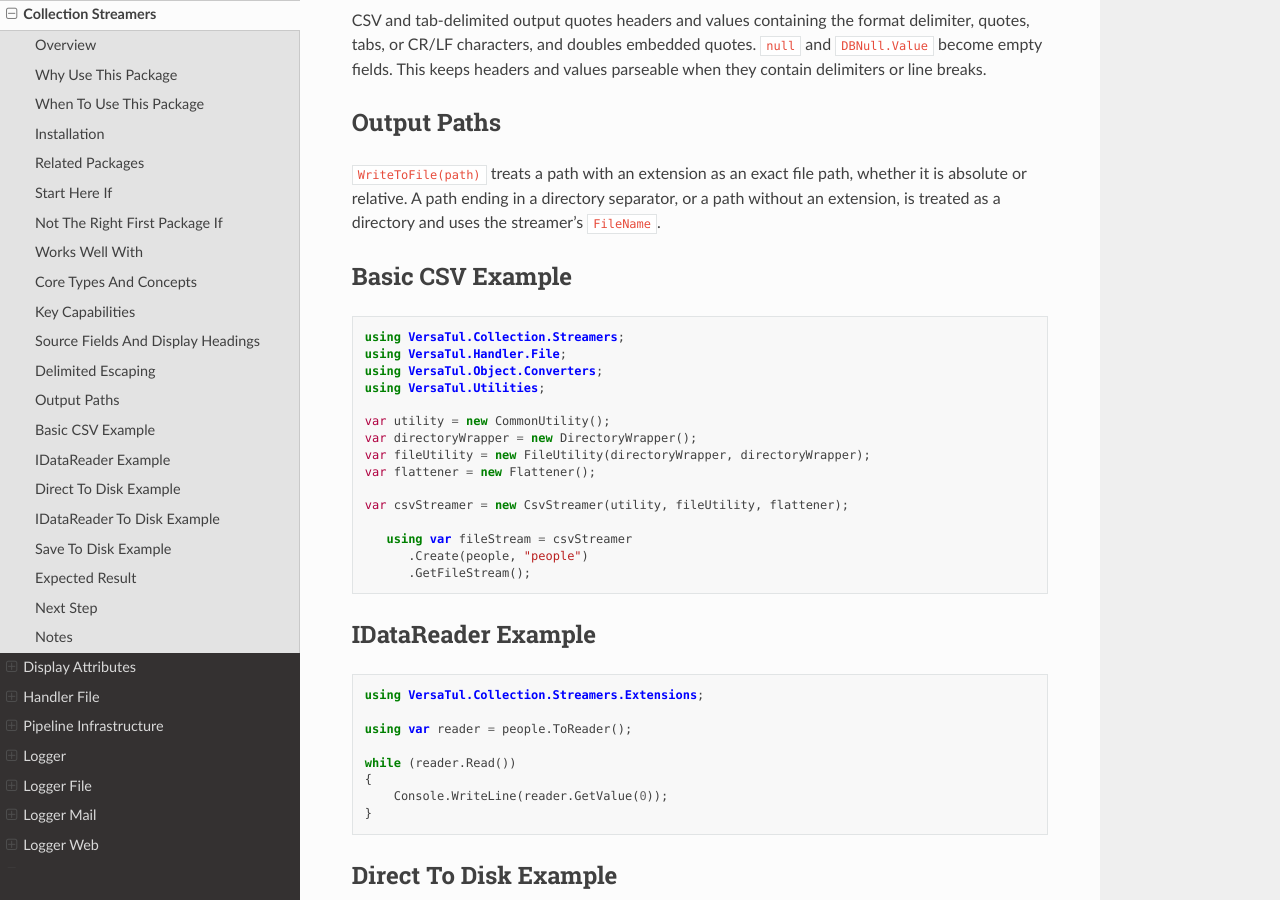
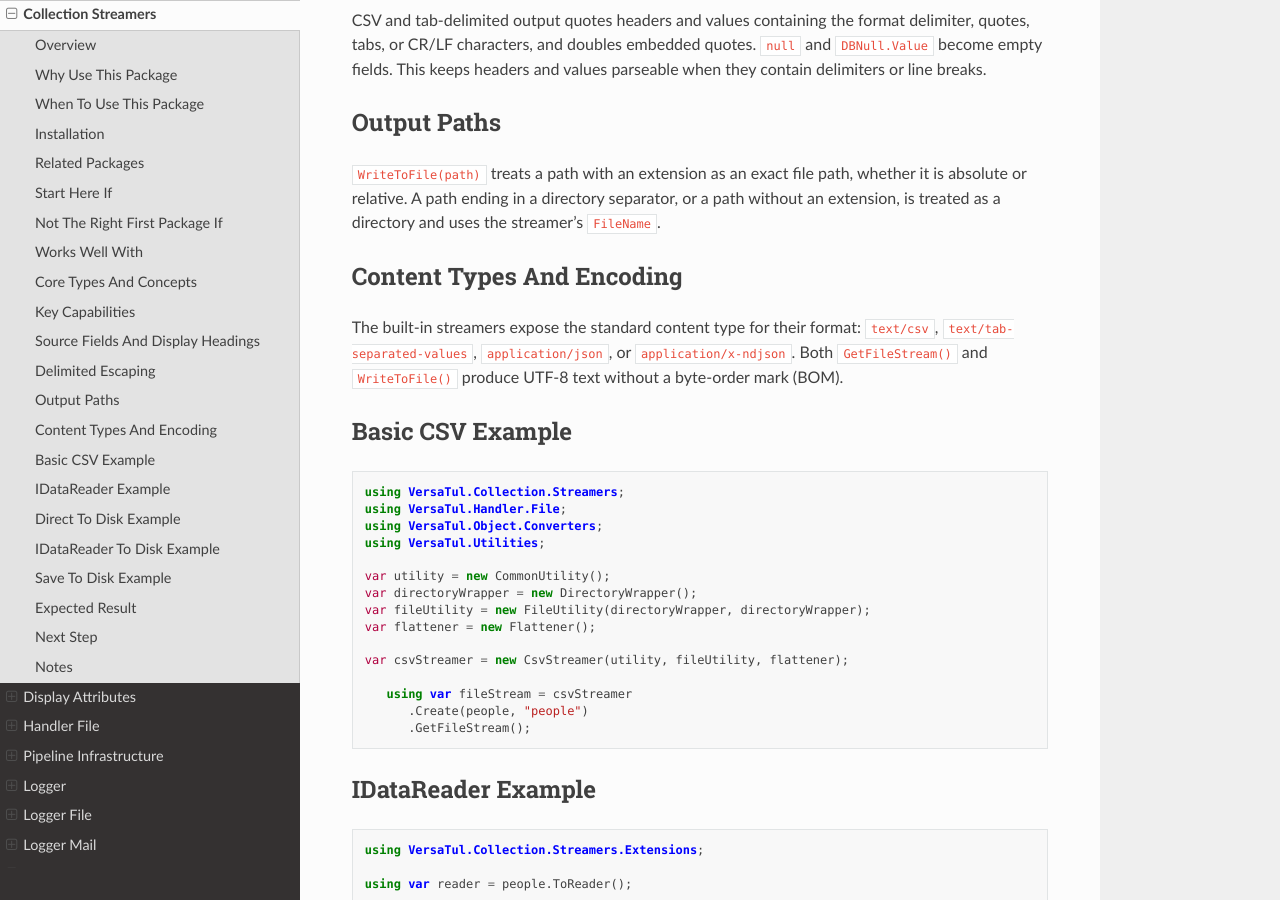
Before and after one commit to BjornWilliams/DocsVersaTul, a Sphinx documentation site: the page built from docs/source/streamers.rst, in a window 1280 px wide and 900 px high, scrolled down 3148 px. Built offline with Sphinx 7.4.7 and the Read the Docs theme 3.1.0, drawn with Linux system fonts in a browser that asks for light colours.

Commit message:
Document streamer content types and encoding
AB#2980

AB#2975

```diff
--- a/docs/source/streamers.rst
+++ b/docs/source/streamers.rst
@@ -130,6 +130,11 @@ Output Paths
 
 ``WriteToFile(path)`` treats a path with an extension as an exact file path, whether it is absolute or relative. A path ending in a directory separator, or a path without an extension, is treated as a directory and uses the streamer's ``FileName``.
 
+Content Types And Encoding
+--------------------------
+
+The built-in streamers expose the standard content type for their format: ``text/csv``, ``text/tab-separated-values``, ``application/json``, or ``application/x-ndjson``. Both ``GetFileStream()`` and ``WriteToFile()`` produce UTF-8 text without a byte-order mark (BOM).
+
 Basic CSV Example
 -----------------
 
```
